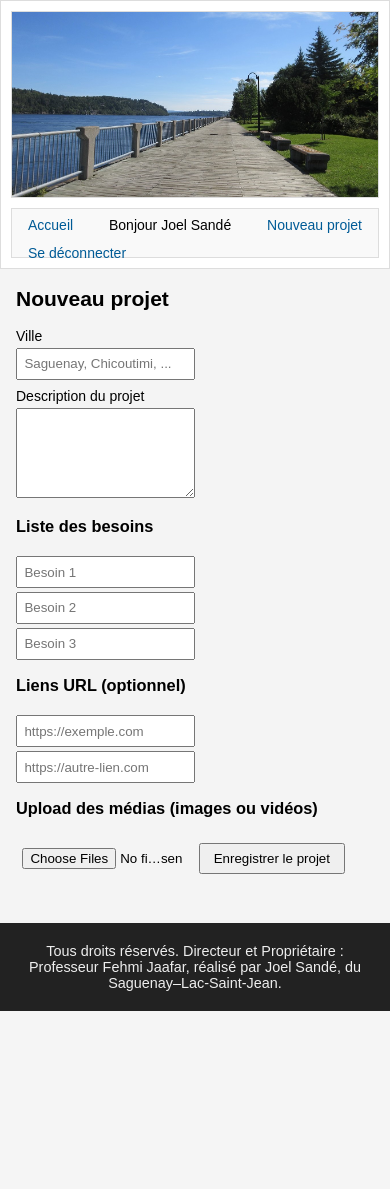
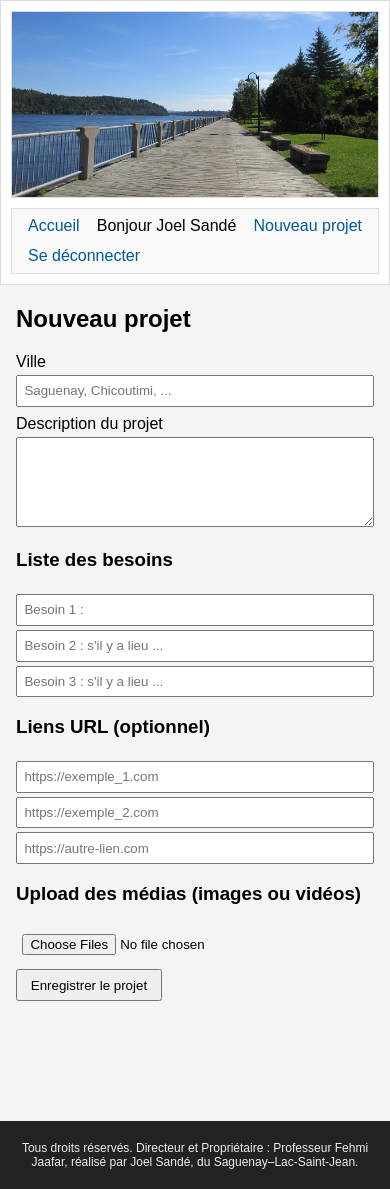
Before and after one commit to joel3500/Esperance_Saguenay, a Flask app: page /projects/new/ in a window 390 px wide. Before the commit the page ends 1011 px from the top, so only its background shows below. Run offline with Flask 3, Linux system fonts and the light colour scheme; the visitor is signed in with stand-in values (Sample User, id 1); data comes from the database, SQL or seed files in the repository.

Commit message:
css Cell et Tablette 2

```diff
--- a/static/css/style.css
+++ b/static/css/style.css
@@ -9,6 +9,7 @@ body {
   font-family: Arial, sans-serif;
   margin: 0;
   background: #f4f4f4;
+  font-size: 12px;
 }
 
 header {
@@ -30,7 +31,7 @@ header {
 
 .top-nav {
   margin-top: 10px;
-  height: 50px;
+  min-height: 50px;
   display: flex;
   flex-wrap: wrap;
   gap: 12px;
@@ -45,6 +46,7 @@ header {
 .top-nav a {
   text-decoration: none;
   color: #005b96;
+  font-size: 12px;
 }
 
 main {
@@ -61,7 +63,7 @@ footer {
   padding: 20px;
   background: #222;
   color: #eee;
-  font-size: 0.9rem;
+  font-size: 12px;
 }
 
 .flash-container {
@@ -198,16 +200,16 @@ footer {
 @media (max-width: 768px) {
 
     body {
-      font-size: 14px;
+      font-size: 16x;
     }
-
+    .top-nav a {
+      font-size : 16px;
+    }
     #vision_et_mission {
-      width: 90%;
+      width: 100%;
       height: 30%;
-      margin-left : 5%;
       object-fit: cover;
     }
-
     .banner {
       height: 70%;
     }
@@ -217,18 +219,23 @@ footer {
 @media (max-width: 480px) {
 
     body {
-      font-size: 14px;
+      font-size: 16px;
     }
-
-
+    .top-nav a {
+      font-size : 16px;
+    }
     #vision_et_mission {
-      width: 90%;
+      width: 100%;
       height: 30%;
-      margin-left : 5%;
       object-fit: cover;
     }
-
     .banner {
       height: 70%;
     }
+    .form-vertical input,
+    .form-vertical textarea {
+      width: 100%;
+      padding: 0.4rem;
+      margin-top: 0.25rem;
+    }
 }
--- a/templates/base.html
+++ b/templates/base.html
@@ -43,6 +43,8 @@
   {% block content %}{% endblock %}
 </main>
 
+
+<br><br><br><br>
 <footer>
   Tous droits réservés. Directeur et Propriétaire : Professeur Fehmi Jaafar,
   réalisé par Joel Sandé, du Saguenay–Lac-Saint-Jean.
--- a/templates/new_project.html
+++ b/templates/new_project.html
@@ -12,12 +12,13 @@
 
       <h3>Liste des besoins</h3>
       <!-- Le plus simple : 3 champs, tu pourras en ajouter plus tard -->
-      <input type="text" name="besoins" placeholder="Besoin 1">
-      <input type="text" name="besoins" placeholder="Besoin 2">
-      <input type="text" name="besoins" placeholder="Besoin 3">
+      <input type="text" name="besoins" placeholder="Besoin 1 : ">
+      <input type="text" name="besoins" placeholder="Besoin 2 : s'il y a lieu ...">
+      <input type="text" name="besoins" placeholder="Besoin 3 : s'il y a lieu ...">
 
       <h3>Liens URL (optionnel)</h3>
-      <input type="url" name="urls" placeholder="https://exemple.com">
+      <input type="url" name="urls" placeholder="https://exemple_1.com">
+      <input type="url" name="urls" placeholder="https://exemple_2.com">
       <input type="url" name="urls" placeholder="https://autre-lien.com">
 
       <h3>Upload des médias (images ou vidéos)</h3>
```
Also changed, not shown: templates/vision_et_mission.html (+8 -5 lines).
